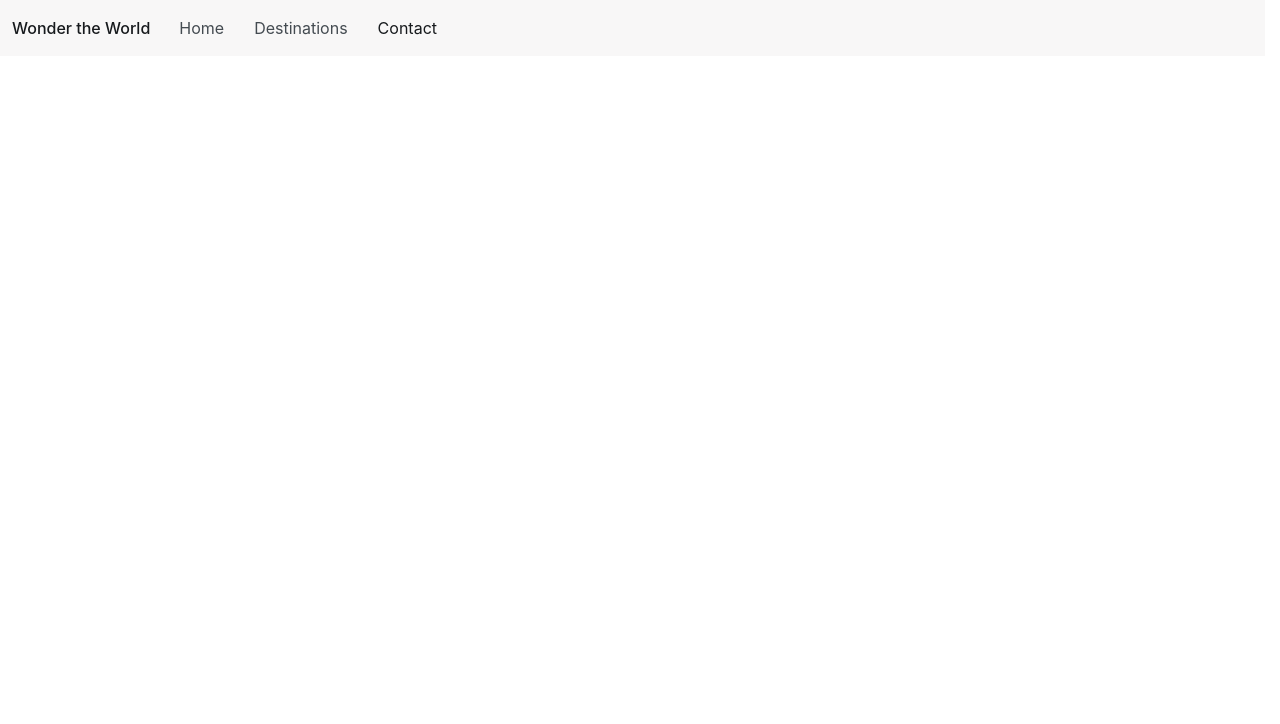
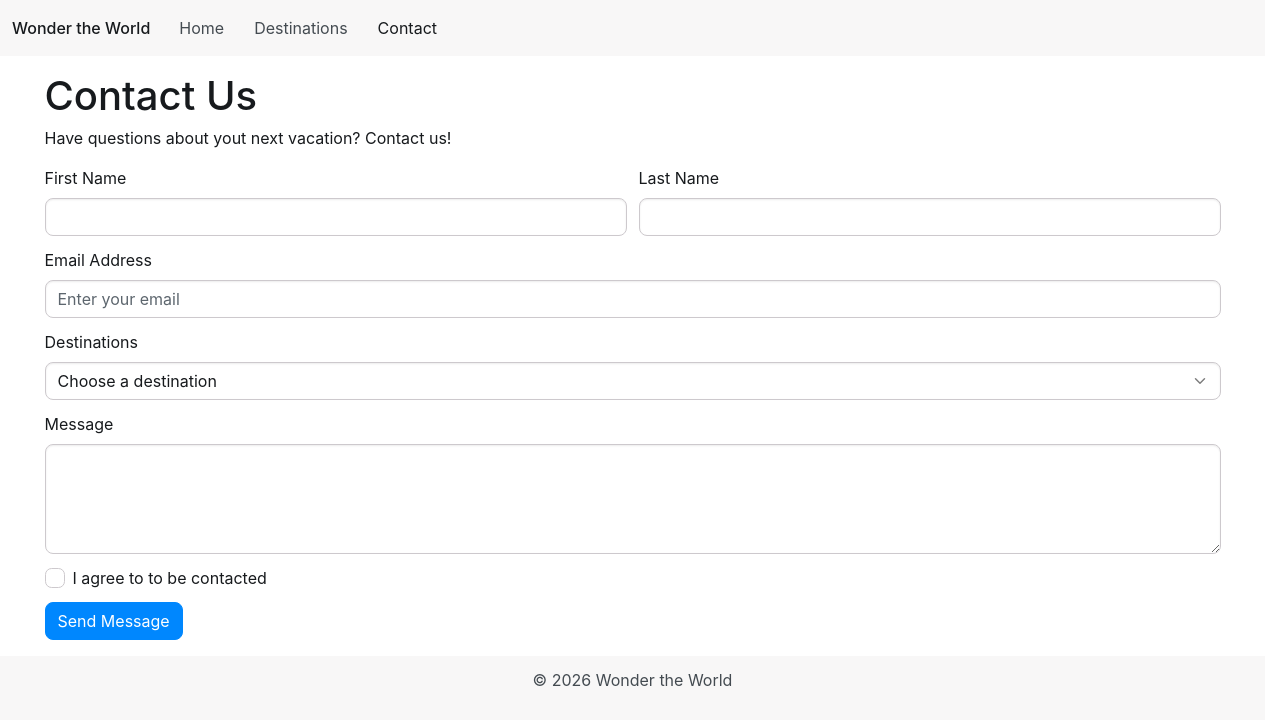
Before and after one commit to malihamehrin123/Lab-6, a plain HTML site: page contact.html in a window 1280 px wide. Drawn offline with Linux system fonts and the light colour scheme.

Commit message:
contact page done

```diff
--- a/contact.html
+++ b/contact.html
@@ -35,10 +35,10 @@
                     <div class="drawer-body">
                         <ul class="navbar-nav">
                             <li class="nav-item">
-                                <a class="nav-link href="index.html>Home</a>
+                                <a class="nav-link" href="index.html">Home</a>
                             </li>
                             <li class="nav-item">
-                                <a class="nav-link" href="#destinations">Destinations</a>
+                                <a class="nav-link" href="index.html#destinations">Destinations</a>
                             </li>
                             <li class="nav-item">
                                 <a class="nav-link active" aria-current="page" href="contact.html">Contact</a>
@@ -50,5 +50,75 @@
         </nav>
     </header>
 
+    <main>
+        <div class="container mt-5">
+            <h1>Contact Us</h1>
+            <p>Have questions about yout next vacation? Contact us!</p>
+
+            <form>
+                <div class="row g-4">
+                    <div class="col-12 md:col-6">
+                        <div class="form-field">
+                            <label for="firstName">First Name</label>
+                            <input type="text" class="form-control"
+                               id="firstName" name="firstName" required>
+                        </div>
+                    </div>
+
+                    <div class="col-12 md:col-6">
+                        <div class="form-field">
+                            <label for="lastName">Last Name</label>
+                            <input type="text" class="form-control"
+                                id="lastName" name="lastName" required>
+                        </div>
+                    </div>
+                </div>
+
+                <div class="form-field mt-4">
+                    <label for="email">Email Address</label>
+                    <input type="email" class="form-control"
+                        id="email" name="email"
+                        placeholder="Enter your email" required>
+                </div>
+
+                <div class="form-field mt-4">
+                    <label for="destination">Destinations</label>
+                    <select class="form-control" id="destination" name="destination" required>
+                        <option value="">Choose a destination</option>
+                        <option value="paris">Paris, France</option>
+                        <option value="cairo">Cairo, Egypt</option>
+                        <option value="seoul">Seoul, South Korea</option>
+                        <option value="brussels">Brussels, Belgium</option>
+                        <option value="istanbul">Istanbul, Turkey</option>
+                        <option value="kuala-lumpur">Kuala Lumpur, Malaysia</option>
+                    </select>
+                </div>
+                <div class="form-field mt-4">
+                    <label for="message">Message</label>
+                    <textarea class="form-control" id="message"
+                         name="message" rows="4" required></textarea>
+                </div>
+
+                <div class="form-field mt-4">
+                    <input type="checkbox" class="check"
+                        id="consent" name="consent" required>
+                    <label for="consent">I agree to to be contacted</label>
+                </div>
+
+                <button type="submit" class="btn-solid theme-primary mt-4">
+                    Send Message
+                </button>
+            </form>
+        </div>
+    </main>
+
+    <footer class="bg-1 fg-2 py-4 mt-5">
+        <div class="container text-center">
+            <p>&copy; 2026 Wonder the World</p>
+        </div>
+    </footer>
+
+     <script type="module" src="js/bootstrap.bundle.min.js"></script>
+
 </body>
 </html>
```
